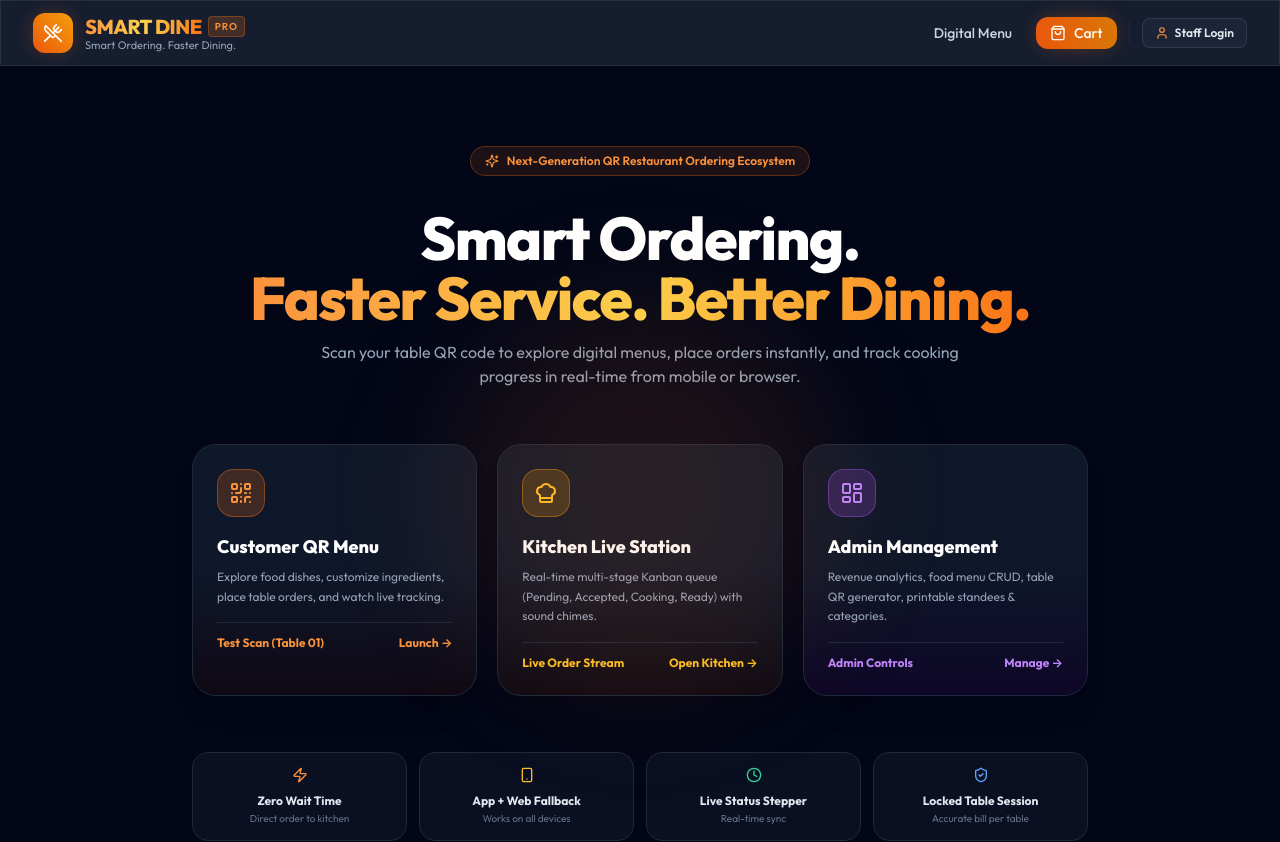
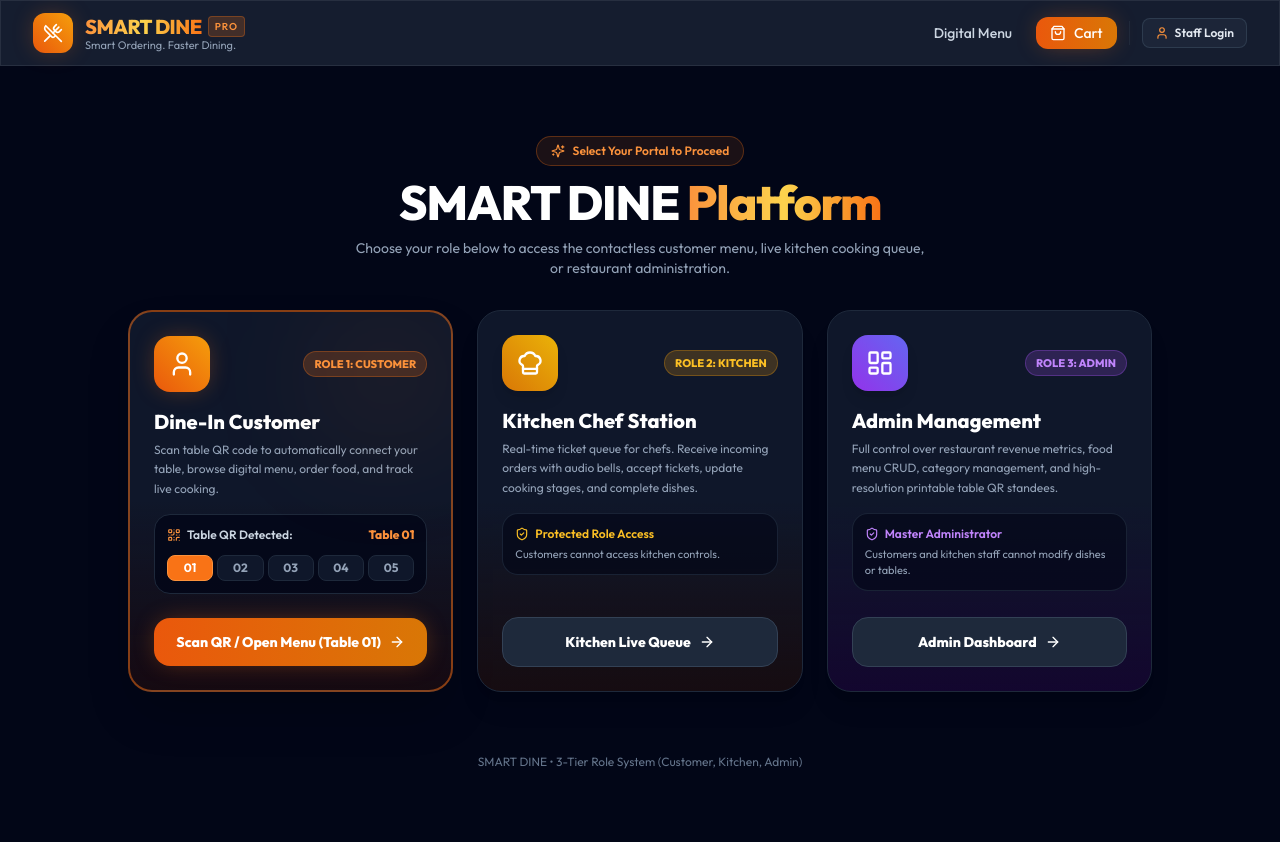
Before and after one commit to SahilShembare/SmartDine1, a React (Vite) app in the folder web/: page / in a window 1280 px wide. Shown: the top 842 px of the page. After the commit the page ends 802 px from the top, so only its background shows below. Built offline with nearby package versions, Linux system fonts and the light colour scheme; no server answers; the database is empty.

Commit message:
feat: configure 3 distinct home portals, strict RBAC, and automatic table QR detection

```diff
--- a/web/src/pages/Home.jsx
+++ b/web/src/pages/Home.jsx
@@ -1,6 +1,7 @@
-import React from 'react';
-import { Link } from 'react-router-dom';
+import React, { useState } from 'react';
+import { Link, useNavigate } from 'react-router-dom';
 import { useTableOrder } from '../context/TableOrderContext';
+import { useAuth } from '../context/AuthContext';
 import {
   UtensilsCrossed,
   QrCode,
@@ -8,141 +9,230 @@ import {
   LayoutDashboard,
   ArrowRight,
   Sparkles,
-  Smartphone,
-  Flame,
-  Clock,
+  User,
   ShieldCheck,
-  Zap
+  Lock,
+  CheckCircle2,
+  Table
 } from 'lucide-react';
 
 export default function Home() {
-  const { currentTable } = useTableOrder();
+  const navigate = useNavigate();
+  const { currentTable, setTableSession, tables } = useTableOrder();
+  const { currentUser, demoLogin } = useAuth();
+  const [selectedTable, setSelectedTable] = useState(currentTable || '01');
+  const [accessDeniedMsg, setAccessDeniedMsg] = useState('');
+
+  const handleCustomerLaunch = (tableNum) => {
+    const formatted = String(tableNum || selectedTable || '01').padStart(2, '0');
+    setTableSession(formatted);
+    if (!currentUser) {
+      demoLogin('customer');
+    }
+    navigate(`/menu?table=${formatted}`);
+  };
+
+  const handleKitchenLaunch = () => {
+    if (currentUser?.role === 'customer') {
+      setAccessDeniedMsg('Access Denied: Customer accounts cannot access the Kitchen live queue. Please sign in as Kitchen Staff.');
+      setTimeout(() => setAccessDeniedMsg(''), 4000);
+      return;
+    }
+    if (!currentUser) {
+      demoLogin('kitchen');
+    }
+    navigate('/kitchen');
+  };
+
+  const handleAdminLaunch = () => {
+    if (currentUser?.role === 'customer' || currentUser?.role === 'kitchen') {
+      setAccessDeniedMsg('Access Denied: Staff accounts cannot access the Admin Management. Please sign in as Administrator.');
+      setTimeout(() => setAccessDeniedMsg(''), 4000);
+      return;
+    }
+    if (!currentUser) {
+      demoLogin('admin');
+    }
+    navigate('/admin');
+  };
 
   return (
-    <div className="min-h-[calc(100vh-4rem)] bg-slate-950 flex flex-col justify-between">
+    <div className="min-h-[calc(100vh-4rem)] bg-slate-950 flex flex-col justify-between p-4 sm:p-6 lg:p-8">
 
-      {/* Hero Section */}
-      <section className="relative px-4 pt-12 pb-20 max-w-6xl mx-auto text-center space-y-8">
+      <div className="max-w-5xl mx-auto w-full space-y-8 my-auto">
 
-        {/* Glow ambient background */}
-        <div className="absolute top-1/2 left-1/2 -translate-x-1/2 -translate-y-1/2 w-96 h-96 bg-orange-500/10 rounded-full blur-3xl pointer-events-none"></div>
-
-        {/* Badge */}
+        {/* Brand Header */}
+        <div className="text-center space-y-3">
           <div className="inline-flex items-center gap-2 px-3.5 py-1.5 rounded-full bg-orange-500/10 border border-orange-500/30 text-orange-400 text-xs font-semibold">
             <Sparkles className="w-3.5 h-3.5" />
-          <span>Next-Generation QR Restaurant Ordering Ecosystem</span>
+            <span>Select Your Portal to Proceed</span>
           </div>
 
-        {/* Headline */}
-        <div className="space-y-3">
-          <h1 className="text-4xl sm:text-6xl font-extrabold text-white tracking-tight leading-tight">
-            Smart Ordering. <br className="hidden sm:block" />
+          <h1 className="text-3xl sm:text-5xl font-extrabold text-white tracking-tight">
+            SMART DINE{' '}
             <span className="bg-gradient-to-r from-orange-400 via-amber-300 to-orange-500 bg-clip-text text-transparent">
-              Faster Service. Better Dining.
+              Platform
             </span>
           </h1>
-          <p className="text-sm sm:text-base text-slate-400 max-w-2xl mx-auto">
-            Scan your table QR code to explore digital menus, place orders instantly, and track cooking progress in real-time from mobile or browser.
+          <p className="text-sm text-slate-400 max-w-xl mx-auto">
+            Choose your role below to access the contactless customer menu, live kitchen cooking queue, or restaurant administration.
           </p>
         </div>
 
-        {/* Action Portal Cards */}
-        <div className="grid grid-cols-1 md:grid-cols-3 gap-5 pt-6 text-left max-w-4xl mx-auto">
+        {/* Access Denied Toast Notice */}
+        {accessDeniedMsg && (
+          <div className="p-4 rounded-2xl bg-red-500/10 border border-red-500/40 text-red-400 text-xs font-semibold text-center max-w-xl mx-auto flex items-center justify-center gap-2 animate-bounce">
+            <Lock className="w-4 h-4 shrink-0" />
+            <span>{accessDeniedMsg}</span>
+          </div>
+        )}
 
-          {/* Customer Menu */}
-          <Link
-            to={currentTable ? `/menu?table=${currentTable}` : '/menu?table=01'}
-            className="p-6 rounded-3xl bg-gradient-to-b from-slate-900 via-slate-900 to-orange-950/20 border border-slate-800 hover:border-orange-500/50 shadow-xl transition-all group duration-200"
+        {/* 3 Main Role Portals */}
+        <div className="grid grid-cols-1 md:grid-cols-3 gap-6">
+
+          {/* ROLE 1: CUSTOMER (DINER) */}
+          <div className="rounded-3xl bg-gradient-to-b from-slate-900 via-slate-900 to-orange-950/30 border-2 border-orange-500/50 p-6 flex flex-col justify-between shadow-2xl relative overflow-hidden group">
+            <div className="absolute top-0 right-0 w-32 h-32 bg-orange-500/10 rounded-full blur-3xl group-hover:bg-orange-500/20 transition"></div>
+
+            <div className="space-y-4">
+              <div className="flex items-center justify-between">
+                <div className="w-14 h-14 rounded-2xl bg-gradient-to-tr from-orange-600 to-amber-500 text-white flex items-center justify-center shadow-glow">
+                  <User className="w-7 h-7" />
+                </div>
+                <span className="px-2.5 py-1 rounded-full bg-orange-500/20 text-orange-400 text-[11px] font-extrabold border border-orange-500/30 uppercase">
+                  Role 1: Customer
+                </span>
+              </div>
+
+              <div>
+                <h2 className="text-xl font-extrabold text-white">Dine-In Customer</h2>
+                <p className="text-xs text-slate-400 mt-1 leading-relaxed">
+                  Scan table QR code to automatically connect your table, browse digital menu, order food, and track live cooking.
+                </p>
+              </div>
+
+              {/* Table Auto Selector */}
+              <div className="bg-slate-950/80 rounded-2xl p-3 border border-slate-800 space-y-2">
+                <div className="flex items-center justify-between text-xs font-semibold text-slate-300">
+                  <span className="flex items-center gap-1.5">
+                    <QrCode className="w-3.5 h-3.5 text-orange-400" />
+                    Table QR Detected:
+                  </span>
+                  <span className="text-orange-400 font-extrabold">Table {selectedTable}</span>
+                </div>
+
+                <div className="grid grid-cols-5 gap-1 pt-1">
+                  {['01', '02', '03', '04', '05'].map((tbl) => (
+                    <button
+                      key={tbl}
+                      type="button"
+                      onClick={() => {
+                        setSelectedTable(tbl);
+                        setTableSession(tbl);
+                      }}
+                      className={`py-1 rounded-lg text-xs font-bold transition border ${
+                        selectedTable === tbl
+                          ? 'bg-orange-500 text-white border-orange-400'
+                          : 'bg-slate-900 text-slate-400 hover:text-white border-slate-800'
+                      }`}
                     >
-            <div className="w-12 h-12 rounded-2xl bg-orange-500/20 text-orange-400 border border-orange-500/40 flex items-center justify-center mb-4 group-hover:scale-110 transition">
-              <QrCode className="w-6 h-6" />
+                      {tbl}
+                    </button>
+                  ))}
                 </div>
-            <h3 className="font-extrabold text-lg text-white group-hover:text-orange-400 transition flex items-center justify-between">
-              <span>Customer QR Menu</span>
-              <ArrowRight className="w-4 h-4 opacity-0 group-hover:opacity-100 transition" />
-            </h3>
-            <p className="text-xs text-slate-400 mt-1.5 leading-relaxed">
-              Explore food dishes, customize ingredients, place table orders, and watch live tracking.
+              </div>
+            </div>
+
+            <button
+              onClick={() => handleCustomerLaunch(selectedTable)}
+              className="mt-6 w-full py-3.5 rounded-2xl bg-gradient-to-r from-orange-600 to-amber-600 hover:from-orange-500 hover:to-amber-500 text-white font-extrabold text-sm shadow-glow transition active:scale-95 flex items-center justify-center gap-2"
+            >
+              <span>Scan QR / Open Menu (Table {selectedTable})</span>
+              <ArrowRight className="w-4 h-4" />
+            </button>
+          </div>
+
+          {/* ROLE 2: KITCHEN (CHEF) */}
+          <div className="rounded-3xl bg-gradient-to-b from-slate-900 via-slate-900 to-amber-950/30 border border-slate-800 hover:border-amber-500/50 p-6 flex flex-col justify-between shadow-xl relative overflow-hidden group">
+            <div className="space-y-4">
+              <div className="flex items-center justify-between">
+                <div className="w-14 h-14 rounded-2xl bg-gradient-to-tr from-amber-600 to-yellow-500 text-white flex items-center justify-center shadow-lg">
+                  <ChefHat className="w-7 h-7" />
+                </div>
+                <span className="px-2.5 py-1 rounded-full bg-amber-500/20 text-amber-400 text-[11px] font-extrabold border border-amber-500/30 uppercase">
+                  Role 2: Kitchen
+                </span>
+              </div>
+
+              <div>
+                <h2 className="text-xl font-extrabold text-white">Kitchen Chef Station</h2>
+                <p className="text-xs text-slate-400 mt-1 leading-relaxed">
+                  Real-time ticket queue for chefs. Receive incoming orders with audio bells, accept tickets, update cooking stages, and complete dishes.
                 </p>
-            <div className="mt-4 pt-3 border-t border-slate-800 flex items-center justify-between text-xs text-orange-400 font-bold">
-              <span>{currentTable ? `Active: Table ${currentTable}` : 'Test Scan (Table 01)'}</span>
-              <span>Launch →</span>
               </div>
-          </Link>
 
-          {/* Kitchen Live */}
-          <Link
-            to="/kitchen"
-            className="p-6 rounded-3xl bg-gradient-to-b from-slate-900 via-slate-900 to-amber-950/20 border border-slate-800 hover:border-amber-500/50 shadow-xl transition-all group duration-200"
+              <div className="p-3 rounded-2xl bg-slate-950/60 border border-slate-800/80 text-xs text-slate-400 space-y-1">
+                <div className="flex items-center gap-1.5 text-amber-400 font-semibold">
+                  <ShieldCheck className="w-3.5 h-3.5" />
+                  <span>Protected Role Access</span>
+                </div>
+                <p className="text-[11px]">Customers cannot access kitchen controls.</p>
+              </div>
+            </div>
+
+            <button
+              onClick={handleKitchenLaunch}
+              className="mt-6 w-full py-3.5 rounded-2xl bg-slate-800 hover:bg-slate-700 text-white font-extrabold text-sm border border-slate-700 transition active:scale-95 flex items-center justify-center gap-2 group-hover:border-amber-500/50"
             >
-            <div className="w-12 h-12 rounded-2xl bg-amber-500/20 text-amber-400 border border-amber-500/40 flex items-center justify-center mb-4 group-hover:scale-110 transition">
-              <ChefHat className="w-6 h-6" />
+              <span>Kitchen Live Queue</span>
+              <ArrowRight className="w-4 h-4" />
+            </button>
           </div>
-            <h3 className="font-extrabold text-lg text-white group-hover:text-amber-400 transition flex items-center justify-between">
-              <span>Kitchen Live Station</span>
-              <ArrowRight className="w-4 h-4 opacity-0 group-hover:opacity-100 transition" />
-            </h3>
-            <p className="text-xs text-slate-400 mt-1.5 leading-relaxed">
-              Real-time multi-stage Kanban queue (Pending, Accepted, Cooking, Ready) with sound chimes.
+
+          {/* ROLE 3: ADMIN (MANAGER) */}
+          <div className="rounded-3xl bg-gradient-to-b from-slate-900 via-slate-900 to-purple-950/30 border border-slate-800 hover:border-purple-500/50 p-6 flex flex-col justify-between shadow-xl relative overflow-hidden group">
+            <div className="space-y-4">
+              <div className="flex items-center justify-between">
+                <div className="w-14 h-14 rounded-2xl bg-gradient-to-tr from-purple-600 to-indigo-500 text-white flex items-center justify-center shadow-lg">
+                  <LayoutDashboard className="w-7 h-7" />
+                </div>
+                <span className="px-2.5 py-1 rounded-full bg-purple-500/20 text-purple-400 text-[11px] font-extrabold border border-purple-500/30 uppercase">
+                  Role 3: Admin
+                </span>
+              </div>
+
+              <div>
+                <h2 className="text-xl font-extrabold text-white">Admin Management</h2>
+                <p className="text-xs text-slate-400 mt-1 leading-relaxed">
+                  Full control over restaurant revenue metrics, food menu CRUD, category management, and high-resolution printable table QR standees.
                 </p>
-            <div className="mt-4 pt-3 border-t border-slate-800 flex items-center justify-between text-xs text-amber-400 font-bold">
-              <span>Live Order Stream</span>
-              <span>Open Kitchen →</span>
               </div>
-          </Link>
 
-          {/* Admin Management */}
-          <Link
-            to="/admin"
-            className="p-6 rounded-3xl bg-gradient-to-b from-slate-900 via-slate-900 to-purple-950/20 border border-slate-800 hover:border-purple-500/50 shadow-xl transition-all group duration-200"
+              <div className="p-3 rounded-2xl bg-slate-950/60 border border-slate-800/80 text-xs text-slate-400 space-y-1">
+                <div className="flex items-center gap-1.5 text-purple-400 font-semibold">
+                  <ShieldCheck className="w-3.5 h-3.5" />
+                  <span>Master Administrator</span>
+                </div>
+                <p className="text-[11px]">Customers and kitchen staff cannot modify dishes or tables.</p>
+              </div>
+            </div>
+
+            <button
+              onClick={handleAdminLaunch}
+              className="mt-6 w-full py-3.5 rounded-2xl bg-slate-800 hover:bg-slate-700 text-white font-extrabold text-sm border border-slate-700 transition active:scale-95 flex items-center justify-center gap-2 group-hover:border-purple-500/50"
             >
-            <div className="w-12 h-12 rounded-2xl bg-purple-500/20 text-purple-400 border border-purple-500/40 flex items-center justify-center mb-4 group-hover:scale-110 transition">
-              <LayoutDashboard className="w-6 h-6" />
+              <span>Admin Dashboard</span>
+              <ArrowRight className="w-4 h-4" />
+            </button>
           </div>
-            <h3 className="font-extrabold text-lg text-white group-hover:text-purple-400 transition flex items-center justify-between">
-              <span>Admin Management</span>
-              <ArrowRight className="w-4 h-4 opacity-0 group-hover:opacity-100 transition" />
-            </h3>
-            <p className="text-xs text-slate-400 mt-1.5 leading-relaxed">
-              Revenue analytics, food menu CRUD, table QR generator, printable standees & categories.
-            </p>
-            <div className="mt-4 pt-3 border-t border-slate-800 flex items-center justify-between text-xs text-purple-400 font-bold">
-              <span>Admin Controls</span>
-              <span>Manage →</span>
-            </div>
-          </Link>
 
         </div>
 
-        {/* Feature Highlights Banner */}
-        <div className="grid grid-cols-2 sm:grid-cols-4 gap-3 max-w-4xl mx-auto pt-6">
-          <div className="p-3.5 rounded-2xl bg-slate-900/60 border border-slate-800 text-center">
-            <Zap className="w-4 h-4 text-orange-400 mx-auto mb-1" />
-            <span className="text-xs font-bold text-slate-200">Zero Wait Time</span>
-            <p className="text-[10px] text-slate-500">Direct order to kitchen</p>
-          </div>
-          <div className="p-3.5 rounded-2xl bg-slate-900/60 border border-slate-800 text-center">
-            <Smartphone className="w-4 h-4 text-amber-400 mx-auto mb-1" />
-            <span className="text-xs font-bold text-slate-200">App + Web Fallback</span>
-            <p className="text-[10px] text-slate-500">Works on all devices</p>
-          </div>
-          <div className="p-3.5 rounded-2xl bg-slate-900/60 border border-slate-800 text-center">
-            <Clock className="w-4 h-4 text-emerald-400 mx-auto mb-1" />
-            <span className="text-xs font-bold text-slate-200">Live Status Stepper</span>
-            <p className="text-[10px] text-slate-500">Real-time sync</p>
-          </div>
-          <div className="p-3.5 rounded-2xl bg-slate-900/60 border border-slate-800 text-center">
-            <ShieldCheck className="w-4 h-4 text-blue-400 mx-auto mb-1" />
-            <span className="text-xs font-bold text-slate-200">Locked Table Session</span>
-            <p className="text-[10px] text-slate-500">Accurate bill per table</p>
-          </div>
       </div>
 
-      </section>
-
       {/* Footer */}
-      <footer className="border-t border-slate-900 py-6 text-center text-xs text-slate-500">
-        <p>© 2026 SMART DINE Ecosystem • React Native + Expo • Firebase Firestore • Netlify</p>
+      <footer className="text-center text-xs text-slate-500 pt-6">
+        <p>SMART DINE • 3-Tier Role System (Customer, Kitchen, Admin)</p>
       </footer>
 
     </div>
```
Also changed, not shown: web/src/pages/CustomerWebMenu.jsx (+18 -17 lines). Lines whose indentation alone changed are shown as unchanged.
